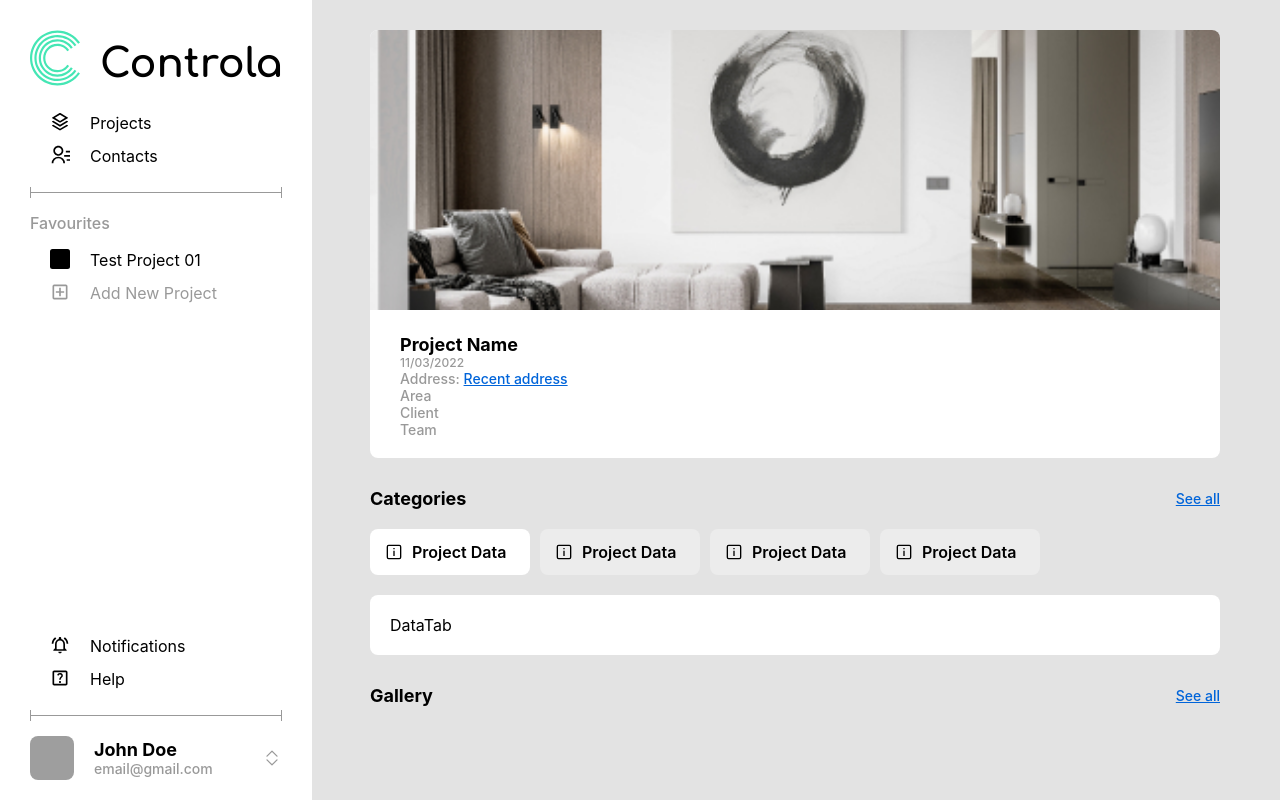
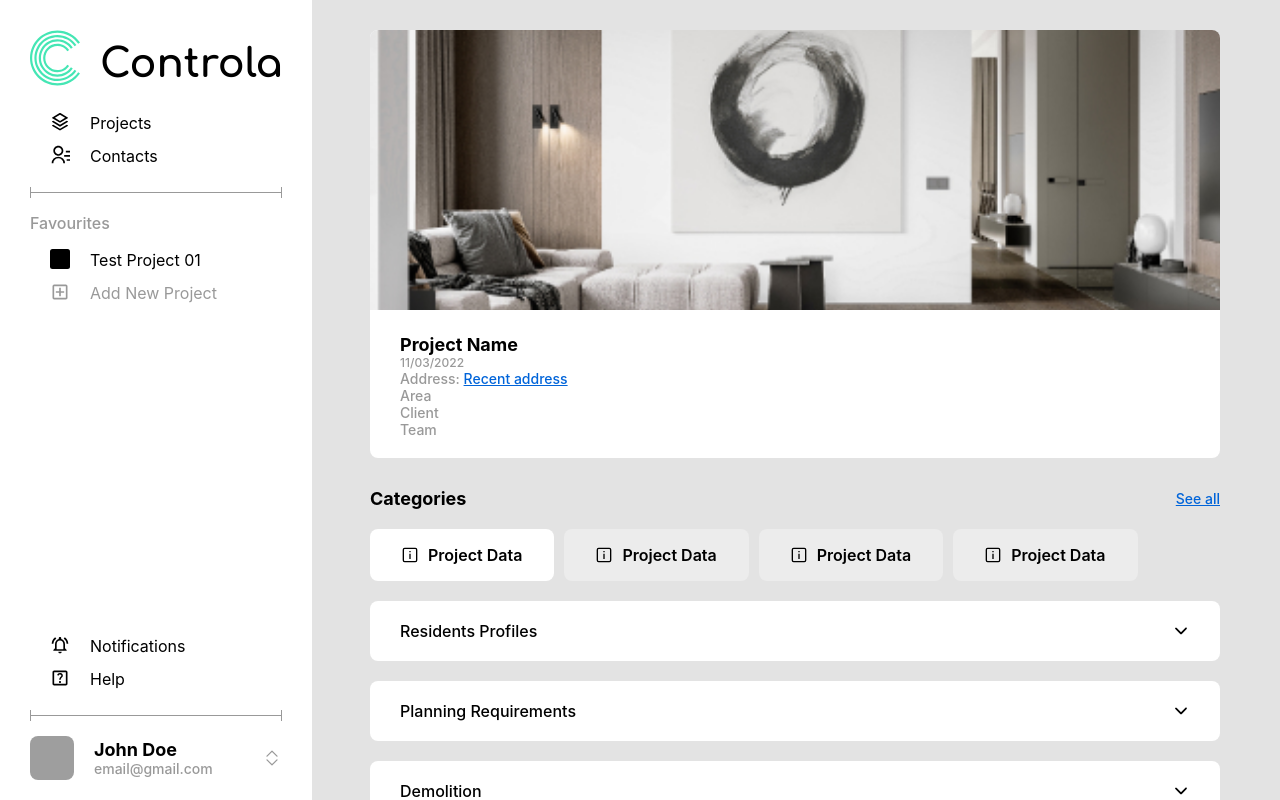
Before and after one commit to Anderboi/tech-spec-app, a Next.js app: page /project/1 in a window 1280 px wide. Shown: the top 800 px of the page. Built offline with nearby package versions, Linux system fonts and the light colour scheme; grey boxes are pictures that could not be loaded.

Commit message:
feat: tabData Item

```diff
--- a/src/components/base/page_subheader/page_subheader.module.scss
+++ b/src/components/base/page_subheader/page_subheader.module.scss
@@ -1,4 +1,4 @@
-@use '../../styles/abstracts' as *;
+@use '../../../styles/abstracts' as *;
 
 .container {
   display: flex;
--- a/src/components/project/project_card/project_card.module.scss
+++ b/src/components/project/project_card/project_card.module.scss
@@ -1,4 +1,4 @@
-@use '../../styles/abstracts' as *;
+@use '../../../styles/abstracts' as *;
 
 .card {
   background-color: $color-bg;
--- a/src/components/project/project_card/project_stage.module.scss
+++ b/src/components/project/project_card/project_stage.module.scss
@@ -1,4 +1,4 @@
-@use "../../styles/abstracts" as *;
+@use "../../../styles/abstracts" as *;
 
 .container {
   display: flex;
--- a/src/components/project/tabs/DataTab.tsx
+++ b/src/components/project/tabs/DataTab.tsx
@@ -1,8 +1,16 @@
 import React from 'react'
-import style from './data_tab.module.scss'
+import TabDataItem from '../../tabs/TabDataItem'
 
 const DataTab = () => {
-  return <div className={style.container}>DataTab</div>
+  return (
+    <>
+    <TabDataItem>Residents Profiles</TabDataItem>
+    <TabDataItem>Planning Requirements</TabDataItem>
+    <TabDataItem>Demolition</TabDataItem>
+    <TabDataItem>Utilities</TabDataItem>
+    <TabDataItem>Equipment</TabDataItem>
+    </>
+  )
 }
 
 export default DataTab
--- a/src/components/project/tabs/data_tab.module.scss
+++ /dev/null
@@ -1,8 +0,0 @@
-@use '../../../styles/abstracts' as *;
-
-.container {
-	background-color: $color-bg;
-	margin: 2rem 0;
-	padding: 2rem;
-	border-radius: $border-radius;
-}
--- /dev/null
+++ b/src/components/tabs/TabDataItem.tsx
@@ -0,0 +1,53 @@
+import React, {useState} from 'react'
+import style from './tab_data_item.module.scss'
+import {IoIosArrowDown} from 'react-icons/io'
+import cn from 'classnames'
+
+interface Props {
+  children: React.ReactNode
+  className?: string
+}
+
+const TabDataItem: React.FunctionComponent<Props> = ({
+  children = 'Some Text',
+  className,
+}) => {
+  const [open, setOpen] = useState(false)
+
+  const handleOpen = () => {
+    setOpen(!open)
+  }
+
+  return (
+    <div className={style.container}>
+      <div className={style.container__head} onClick={handleOpen}>
+        <span className={style.header}>{children}</span>
+        <IoIosArrowDown className={style.icon} />
+      </div>
+      <div className={cn(style.container__body, {[style.active]: open})}>
+          <article className={style.data}>
+            Lorem ipsum, dolor sit amet consectetur adipisicing elit. Error,
+            dolores? Alias error rem aspernatur. Ratione at dolorem commodi a
+            laudantium fugit earum voluptatum quasi accusamus, veritatis quae,
+            ab, excepturi adipisci?
+            Lorem ipsum, dolor sit amet consectetur adipisicing elit. Error,
+            dolores? Alias error rem aspernatur. Ratione at dolorem commodi a
+            laudantium fugit earum voluptatum quasi accusamus, veritatis quae,
+            ab, excepturi adipisci?
+          </article>
+        </div>
+      {/* {open && (
+        <div className={style.container__body}>
+          <article>
+            Lorem ipsum, dolor sit amet consectetur adipisicing elit. Error,
+            dolores? Alias error rem aspernatur. Ratione at dolorem commodi a
+            laudantium fugit earum voluptatum quasi accusamus, veritatis quae,
+            ab, excepturi adipisci?
+          </article>
+        </div>
+      )} */}
+    </div>
+  )
+}
+
+export default TabDataItem
--- a/src/components/tabs/tab.module.scss
+++ b/src/components/tabs/tab.module.scss
@@ -1,7 +1,7 @@
 @use '../../styles/abstracts' as *;
 
 .tab{
-	padding: .8em 1em;
+	padding: 1.6rem 2em;
 	font-size: 1.6rem;
 	font-weight: 600;
 	border-radius: $border-radius;
--- /dev/null
+++ b/src/components/tabs/tab_data_item.module.scss
@@ -0,0 +1,41 @@
+@use '../../styles/abstracts' as *;
+
+.container {
+  background-color: $color-bg;
+  margin: 2rem 0;
+  border-radius: $border-radius;
+
+  .container__head {
+    padding: 2rem 3rem;
+
+    cursor: pointer;
+
+    display: flex;
+    flex-direction: row;
+    justify-content: space-between;
+    align-items: center;
+
+    .header {
+      font-size: 1.6rem;
+      font-weight: 500;
+    }
+    .icon {
+      font-size: 1.8rem;
+    }
+  }
+
+  .container__body {
+    max-height: 0px;
+    transition: all .5s ease;
+    overflow: hidden;
+		opacity: 0;
+		.data{
+			padding: 2rem 3rem;
+		}
+  }
+  .active {
+		max-height: 20em;
+		opacity: 1;
+
+  }
+}
```
